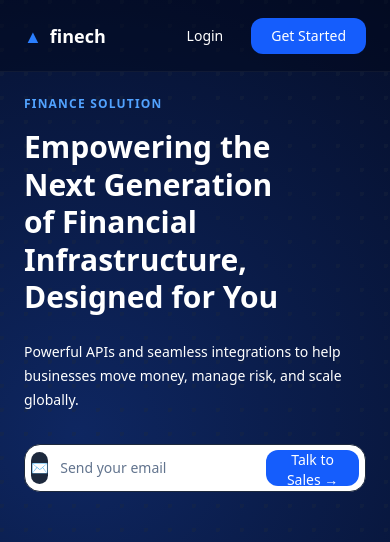
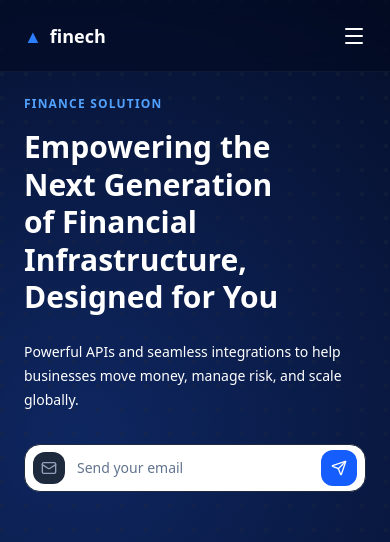
Before and after one commit to AyushNetTech/Finech-Web, a Next.js app: page / in a window 390 px wide. Shown: the top 542 px of the page. Built offline with nearby package versions, Linux system fonts and the light colour scheme.

Commit message:
make hero responsive 2

```diff
--- a/src/components/layout/Navbar.tsx
+++ b/src/components/layout/Navbar.tsx
@@ -1,11 +1,16 @@
 "use client";
 
+import { useState } from "react";
+import { Menu, X } from "lucide-react";
+
 export default function Navbar() {
+  const [open, setOpen] = useState(false);
+
   return (
     <header className="fixed top-0 left-0 w-full z-50">
 
       {/* Glass background */}
-      <div className="absolute inset-0 bg-[#020617]/40 border-b border-white/5"></div>
+      <div className="absolute inset-0 bg-[#020617]/40 backdrop-blur-md border-b border-white/5"></div>
 
       <nav className="relative max-w-7xl mx-auto px-6 h-[72px] flex items-center justify-between text-white">
 
@@ -14,8 +19,8 @@ export default function Navbar() {
           <span className="text-blue-500">▲</span> finech
         </div>
 
-        {/* Menu */}
-        <ul className="hidden lg:flex items-center gap-8 text-sm text-white">
+        {/* Desktop Menu */}
+        <ul className="hidden lg:flex items-center gap-8 text-sm">
           <li className="hover:text-slate-400 transition cursor-pointer">Home</li>
           <li className="hover:text-slate-400 transition cursor-pointer">Solutions</li>
           <li className="hover:text-slate-400 transition cursor-pointer">Integrations</li>
@@ -23,18 +28,54 @@ export default function Navbar() {
           <li className="hover:text-slate-400 transition cursor-pointer">Resources</li>
         </ul>
 
-        {/* Actions */}
-        <div className="flex items-center gap-6 text-sm">
-          <button className="text-white hover:text-slate-400 transition cursor-pointer">
+        {/* Desktop Actions */}
+        <div className="hidden lg:flex items-center gap-6 text-sm">
+          <button className="hover:text-slate-400 transition">
             Login
           </button>
 
-          <button className="ml-1 h-9 rounded-xl bg-blue-600 px-5 cursor-pointer text-sm font-medium text-white hover:opacity-90 transition">
-            Get Started <span></span>
+          <button className="h-9 rounded-xl bg-blue-600 px-5 text-sm font-medium hover:opacity-90 transition">
+            Get Started
           </button>
         </div>
 
+        {/* Mobile Hamburger */}
+        <button
+          className="lg:hidden"
+          onClick={() => setOpen(!open)}
+        >
+          {open ? <X size={24} /> : <Menu size={24} />}
+        </button>
+
       </nav>
+
+      {/* Mobile Menu */}
+      <div
+        className={`lg:hidden absolute w-full bg-[#020617]/95 backdrop-blur-xl border-b border-white/5 transition-all duration-300 ${
+          open ? "max-h-[400px] opacity-100" : "max-h-0 opacity-0 overflow-hidden"
+        }`}
+      >
+        <div className="px-6 py-6 space-y-6 text-sm text-white">
+          <div className="space-y-4">
+            <p className="hover:text-slate-400 cursor-pointer">Home</p>
+            <p className="hover:text-slate-400 cursor-pointer">Solutions</p>
+            <p className="hover:text-slate-400 cursor-pointer">Integrations</p>
+            <p className="hover:text-slate-400 cursor-pointer">Pricing</p>
+            <p className="hover:text-slate-400 cursor-pointer">Resources</p>
+          </div>
+
+          <div className="pt-4 border-t border-white/10 space-y-4">
+            <button className="block w-full text-left hover:text-slate-400 transition">
+              Login
+            </button>
+
+            <button className="w-full h-10 rounded-xl bg-blue-600 font-medium hover:opacity-90 transition">
+              Get Started
+            </button>
+          </div>
+        </div>
+      </div>
+
     </header>
   );
 }
--- a/src/components/sections/HeroSection.tsx
+++ b/src/components/sections/HeroSection.tsx
@@ -1,5 +1,6 @@
 "use client";
 import Partners from "./Partners";
+import { Mail, Send } from "lucide-react";
 export default function HeroSection() {
   return (
     <section className="relative min-h-screen overflow-hidden bg-[#020617]">
@@ -29,14 +30,14 @@ export default function HeroSection() {
             money, manage risk, and scale globally.
           </p>
 
-          {/* Email / Search Box (Exact Match) */}
+
           <div className="mt-8">
 
-  <div className="flex items-center h-12 w-full sm:w-[420px] rounded-2xl bg-white border border-slate-800 px-1.5">
+          <div className="flex items-center h-12 w-full sm:w-[420px] rounded-2xl bg-white border border-slate-800 px-2">
 
-    {/* Icon */}
-    <div className="flex h-8 w-8 items-center justify-center rounded-2xl bg-slate-800 text-slate-400 text-sm">
-      ✉
+            {/* Email Icon */}
+            <div className="flex h-8 w-8 items-center justify-center rounded-xl bg-slate-800 text-slate-400">
+              <Mail size={16} />
             </div>
 
             {/* Input */}
@@ -46,9 +47,14 @@ export default function HeroSection() {
               className="flex-1 ml-3 bg-transparent outline-none text-sm text-black placeholder:text-slate-500"
             />
 
-    {/* CTA Button */}
-    <button className="ml-1 h-9 rounded-xl bg-blue-600 px-5 text-sm font-medium text-white hover:opacity-90 transition">
+            {/* Desktop Button */}
+            <button className="hidden sm:flex ml-2 h-9 items-center rounded-xl bg-blue-600 px-5 text-sm font-medium text-white hover:opacity-90 transition">
               Talk to Sales →
+            </button>
+
+            {/* Mobile Icon Button */}
+            <button className="flex sm:hidden ml-2 h-9 w-9 items-center justify-center rounded-xl bg-blue-600 text-white hover:opacity-90 transition">
+              <Send size={16} />
             </button>
 
           </div>
```
Lines whose indentation alone changed are shown as unchanged.
